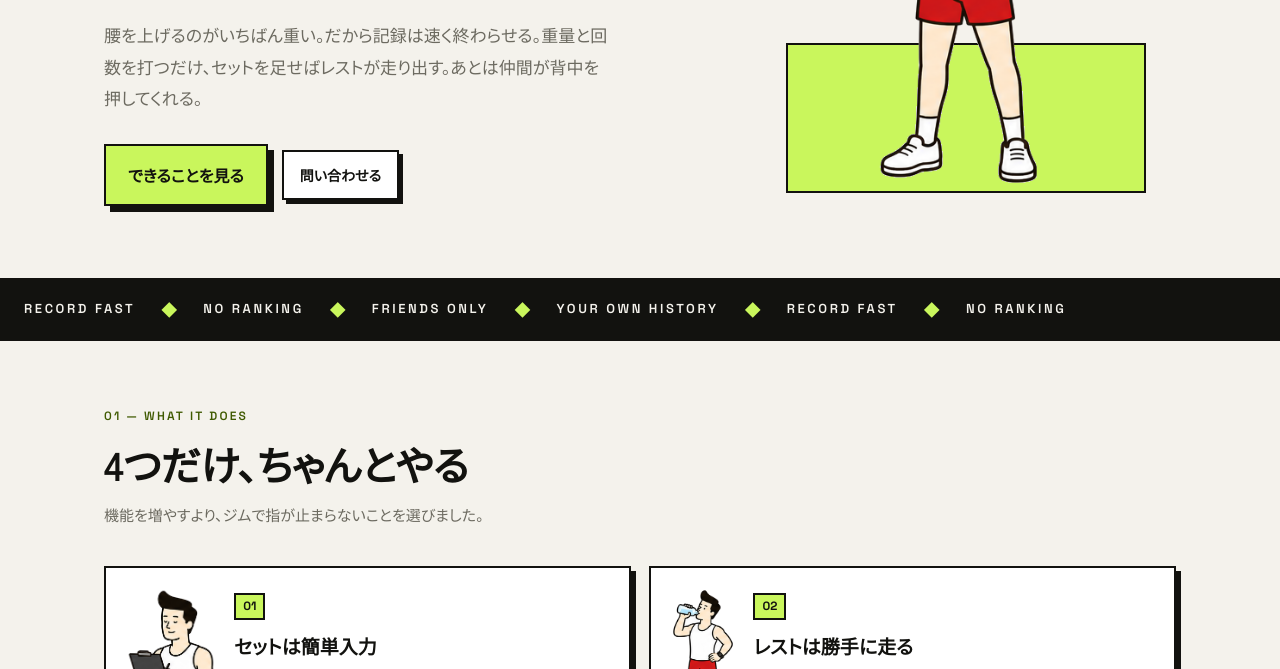
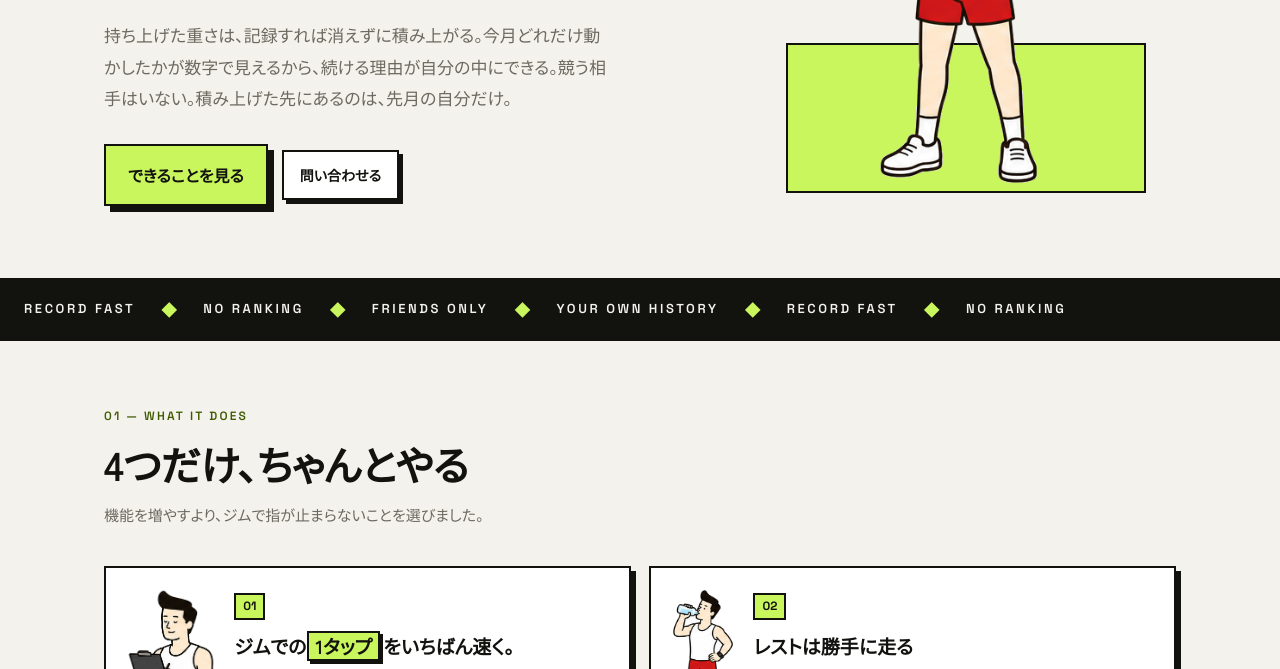
Before and after one commit to satomitsu/yoisho-site, a plain HTML site: page index.html in a window 1280 px wide. Shown: the part 441-1110 px from the top of the page. Drawn offline with Linux system fonts and the light colour scheme.

Commit message:
01の見出しを差し替え、ロゴを中央揃え、サブコピーを積み上げ寄りに
- 「セットは簡単入力」→「ジムでの1タップをいちばん速く。」
  1タップはライム面＋ずらし影（見出し用に細くした .mark-sm）
- ロゴの「よいしょ」を yoisho の中央に揃える
- サブコピーを、記録が積み上がることで続けられる話に書き直した

```diff
--- a/index.html
+++ b/index.html
@@ -14,7 +14,7 @@
 <link rel="preconnect" href="https://fonts.googleapis.com">
 <link rel="preconnect" href="https://fonts.gstatic.com" crossorigin>
 <link href="https://fonts.googleapis.com/css2?family=Space+Grotesk:wght@500;600;700&family=Zen+Kaku+Gothic+New:wght@400;700&display=swap" rel="stylesheet">
-<link rel="stylesheet" href="style.css?v=5">
+<link rel="stylesheet" href="style.css?v=6">
 </head>
 <body class="lp">
 
@@ -51,7 +51,7 @@
           バーベルも、<br>
           <span class="mark">よいしょ</span>。
         </h1>
-        <p class="sub">腰を上げるのがいちばん重い。だから記録は速く終わらせる。重量と回数を打つだけ、セットを足せばレストが走り出す。あとは仲間が背中を押してくれる。</p>
+        <p class="sub">持ち上げた重さは、記録すれば消えずに積み上がる。今月どれだけ動かしたかが数字で見えるから、続ける理由が自分の中にできる。競う相手はいない。積み上げた先にあるのは、先月の自分だけ。</p>
         <div class="hero-actions">
           <a class="cta" href="#what">できることを見る</a>
           <a class="btn" href="mailto:support@yoisho.jp">問い合わせる</a>
@@ -86,7 +86,7 @@
         <img src="img/clipboard.png" alt="">
         <div>
           <span class="no">01</span>
-          <h3>セットは簡単入力</h3>
+          <h3>ジムでの<span class="mark-sm">1タップ</span>をいちばん速く。</h3>
           <p>タップして編集モードに入る手間はありません。重量と回数は最初から数字フィールドとして並び、触ればすぐ直せます。総挙上量はその場で追従します。</p>
         </div>
       </div>
--- a/style.css
+++ b/style.css
@@ -353,7 +353,7 @@ footer.site a { color: var(--text2); }
             text-decoration: none; color: var(--ink); }
 .nav-logo img { width: 38px; height: 38px; display: block;
                 border: var(--stroke) solid var(--ink); }
-.nav-logo .stack { display: flex; flex-direction: column; align-items: flex-start;
+.nav-logo .stack { display: flex; flex-direction: column; align-items: center;
                     gap: 3px; line-height: 1; }
 .nav-logo .word { font-family: var(--font-en); font-weight: 700;
                   font-size: 23px; letter-spacing: -.5px; line-height: 1; }
@@ -478,6 +478,19 @@ footer.site a { color: var(--text2); }
 .qa .q h3 { margin: 0 0 8px; font-size: 16px; }
 .qa .q p { margin: 0; font-size: 14px; line-height: 1.85; color: var(--text2); }
 
+/* 見出しの中で語を1つだけライム面にする小さい版。
+   ヒーローの .mark と同じ物理（面＋インク枠＋ぼかしなしのずらし影）で、
+   文字サイズに合わせて枠と影を細くしてある */
+.mark-sm {
+  display: inline-block;
+  background: var(--accent);
+  border: var(--stroke) solid var(--ink);
+  box-shadow: 3px 3px 0 var(--ink);
+  padding: 0 6px 1px;
+  margin: 0 3px 4px 1px;
+  line-height: 1.35;
+}
+
 /* ---------- 2分割 ---------- */
 
 .split { display: grid; grid-template-columns: 1fr; }
```
